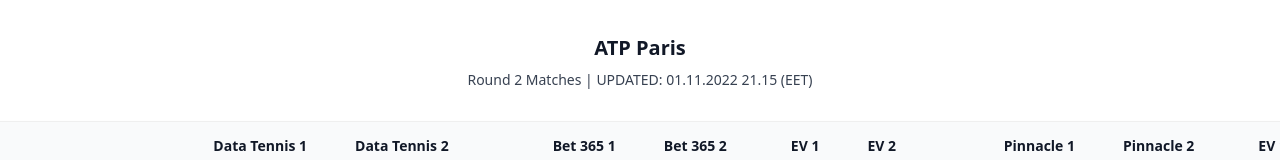
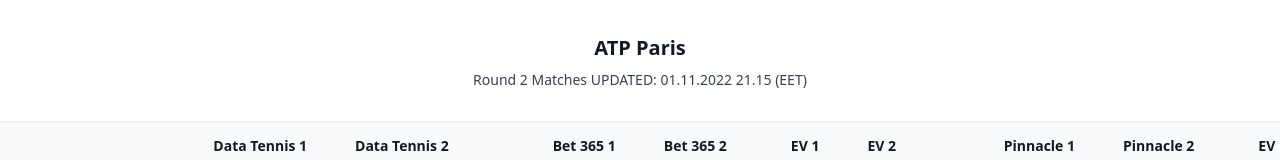
Before and after one commit to Aleksipa/Tennis-web, a Next.js app: page / in a window 1280 px wide. Shown: the part 270-430 px from the top of the page. Built offline with nearby package versions, Linux system fonts and the light colour scheme.

Commit message:
Add some info

```diff
--- a/pages/index.tsx
+++ b/pages/index.tsx
@@ -148,7 +148,7 @@
             <div className="sm:flex-auto">
               <h1 className="text-xl font-semibold text-gray-900">ATP Paris</h1>
               <p className="mt-2 text-sm text-gray-700">
-                Round 2 Matches | UPDATED: 01.11.2022 21.15 (EET)
+                Round 2 Matches UPDATED: 01.11.2022 21.15 (EET)
               </p>
             </div>
           </div>
```
